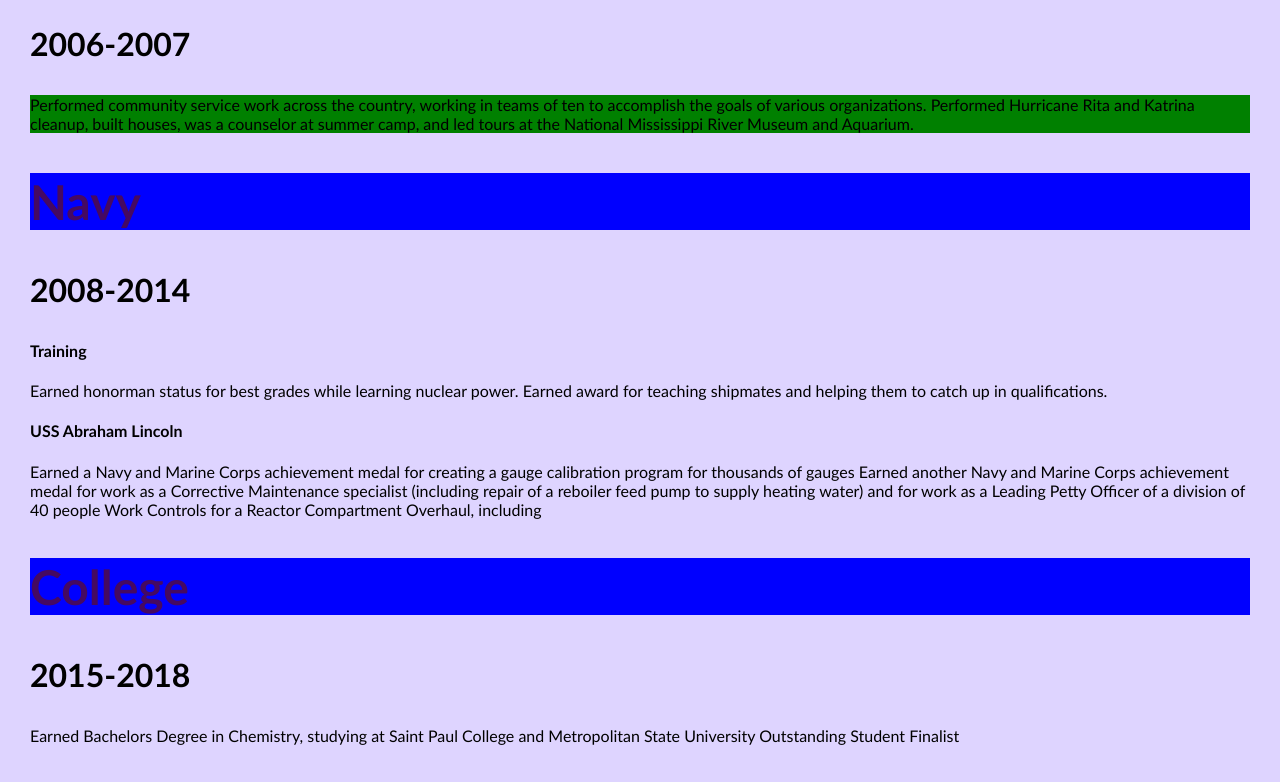
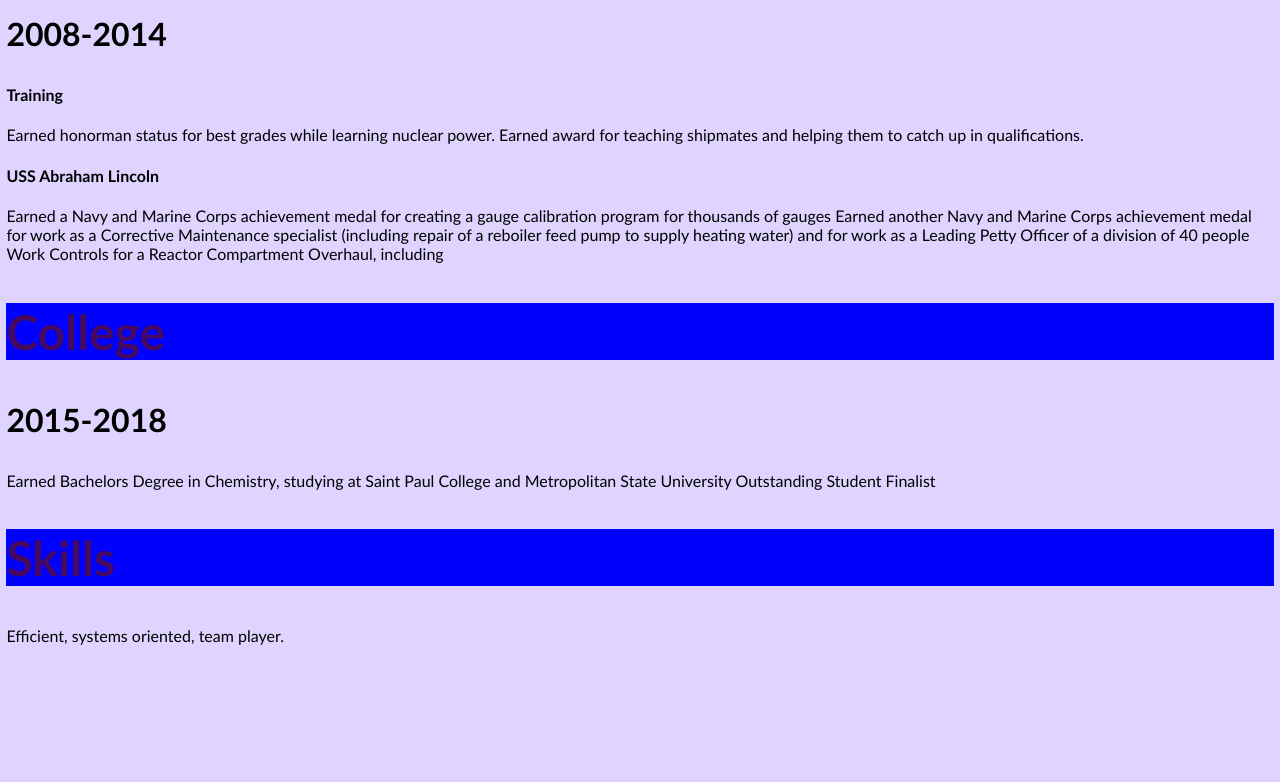
Before and after one commit to kajakali/kajakali.github.io, a plain HTML site: page index.html in a window 1280 px wide. Shown: the part 748-1530 px from the top of the page. After the commit the page ends 1400 px from the top, so only its background shows below. Drawn offline with Linux system fonts and the light colour scheme.

Commit message:
contents padding

```diff
--- a/main.css
+++ b/main.css
@@ -24,8 +24,8 @@ h2 {
 
 .contents {
 	font-family: Calibri, sans-serif;
- 	padding: 250px 0;
-	margin: 30px;
+ 	padding: .2rem;
+	margin: .2rem;
 }
 
 h3 {
```
